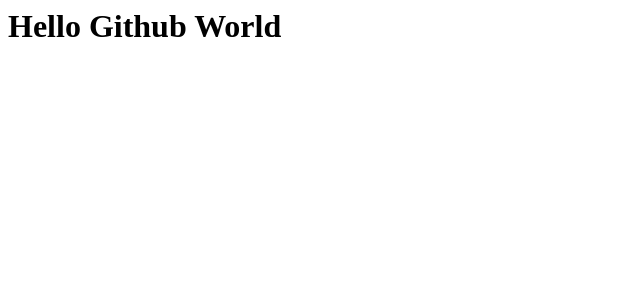
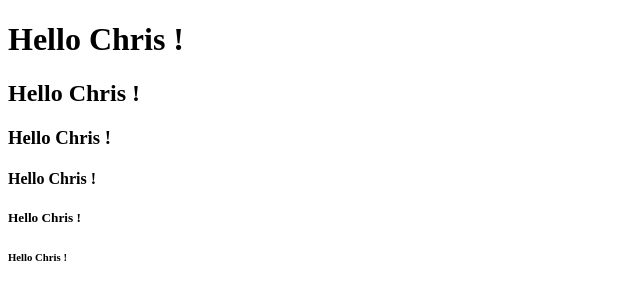
Before and after one commit to kimsangho25/first, a plain HTML site: page index.html in a window 1280 px wide. Shown: the whole page, without its empty margins (0-640 px from the left). Drawn offline with Linux system fonts and the light colour scheme.

Commit message:
(수정) index.html 내용 수정

```diff
--- a/index.html
+++ b/index.html
@@ -1 +1,16 @@
-<h1>Hello Github World</h1>
+<!DOCTYPE html>
+<html lang="en">
+<head>
+    <meta charset="UTF-8">
+    <meta name="viewport" content="width=device-width, initial-scale=1.0">
+    <title>Document</title>
+</head>
+<body>
+    <h1>Hello Chris !</h1>
+    <h2>Hello Chris !</h2>
+    <h3>Hello Chris !</h3>
+    <h4>Hello Chris !</h4>
+    <h5>Hello Chris !</h5>
+    <h6>Hello Chris !</h6>
+</body>
+</html>
```
